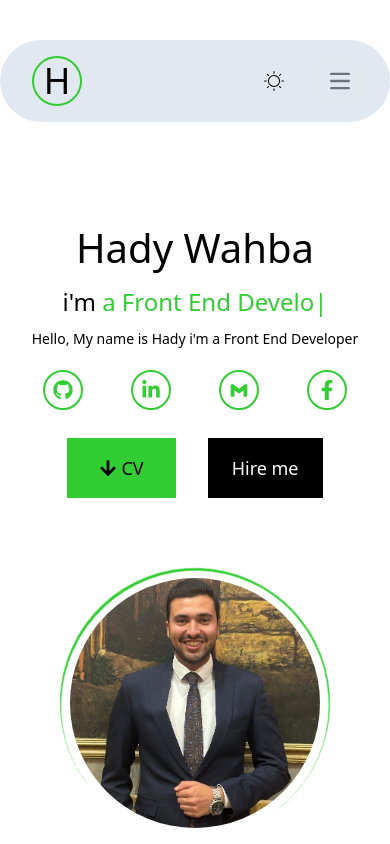
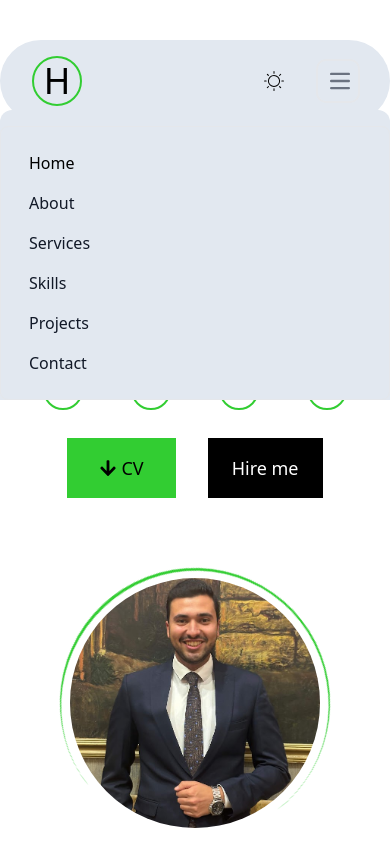
Before and after one commit to Hadywahba/portfolio, a React (Vite) app: page / in a window 390 px wide. Both pictures are taken after a click on the button "Open main menu". Shown: the top 844 px of the page. Built offline with nearby package versions, Linux system fonts and the light colour scheme.

Commit message:
fix:navbar button error

```diff
--- a/src/components/Navbar/Navbar.jsx
+++ b/src/components/Navbar/Navbar.jsx
@@ -2,71 +2,86 @@ import { CiLight } from "react-icons/ci";
 import { HiMoon } from "react-icons/hi";
 import { motion } from "framer-motion";
 import { containerVariant, leftVarient } from "../../animation/navbarAnimation";
+import { useState } from "react";
 export default function Navbar({ darkMode, setDarkMode }) {
+  const [openButton, setopenButton] = useState(false);
+
+  const toggleNavButton = () => {
+    setopenButton(!openButton);
+  };
+
   return (
     <nav className="bg-slate-200 border-gray-200 dark:bg-slate-900 container  px-4  rounded-full mt-10 mb-24 ">
       <motion.div
         variants={containerVariant}
         initial="hidden"
-      animate="visible"
-
+        animate="visible"
         className="max-w-screen-xl flex flex-wrap items-center justify-between     mx-auto   p-4 "
       >
-        <motion.div   variants={leftVarient} className="portfolio-name flex justify-center items-center p-4">
+        <motion.div
+          variants={leftVarient}
+          className="portfolio-name flex justify-center items-center p-4"
+        >
           <span className="text-4xl dark:text-white ">H</span>
         </motion.div>
 
         <div className="flex gap-8">
           <div
-            className="hidden    absolute left-0 top-[54px] md:relative md:top-0  w-full md:block md:w-auto"
+            className={` ${openButton ? 'visible' : 'hidden'} md:block  w-full absolute bg-slate-200 rounded-t-xl dark:bg-slate-900   md:relative md:top-0 top-[110px]  left-0  md:w-auto`}
             id="navbar-default"
           >
-            <ul className="font-medium flex flex-col p-4 md:p-0 mt-4 border border-gray-100 rounded-lg bg-gray-50 md:bg-transparent md:border-transparent md:flex-row md:space-x-8 rtl:space-x-reverse md:mt-0 md:border-0  ">
-              <li>
-                <motion.a  variants={leftVarient}
+            <ul className="font-medium flex flex-col p-4 md:p-0 mt-4 border  rounded-lg  md:bg-transparent md:border-transparent md:flex-row md:space-x-8 rtl:space-x-reverse md:mt-0 md:border-0  ">
+              <li onClick={()=>setopenButton(false)}>
+                <motion.a
+                  variants={leftVarient}
                   href="#home"
-                  className="block py-2 px-3   rounded-sm md:bg-transparent   md:p-0 md:hover:text-text-dark-color md:dark:hover:text-text-color  "
+                  className="block py-2 px-3   rounded-sm md:bg-transparent   md:p-0 dark:hover:bg-text-color md:dark:hover:bg-transparent hover:bg-text-dark-color md:hover:bg-transparent   md:hover:text-text-dark-color md:dark:hover:text-text-color  "
                   aria-current="page"
                 >
                   Home
                 </motion.a>
               </li>
-              <li>
-                <motion.a variants={leftVarient}
+              <li onClick={()=>setopenButton(false)}>
+                <motion.a
+                  variants={leftVarient}
                   href="#about"
-                  className="block py-2 px-3 text-gray-900 rounded-sm  md:hover:bg-transparent md:border-0 md:hover:text-text-dark-color md:p-0  md:dark:hover:text-text-color dark:text-white md:dark:focus:text-colo3  md:dark:hover:bg-transparent"
+                  className="block py-2 px-3 text-gray-900 rounded-sm dark:hover:bg-text-color  hover:bg-text-dark-color md:hover:bg-transparent   md:border-0  md:hover:text-text-dark-color md:p-0  md:dark:hover:text-text-color dark:text-white md:dark:focus:text-colo3  md:dark:hover:bg-transparent"
                 >
                   About
                 </motion.a>
               </li>
-              <li>
-                <motion.a variants={leftVarient}
+              <li onClick={()=>setopenButton(false)}>
+                <motion.a
+                  variants={leftVarient}
                   href="#services"
-                  className="block py-2 px-3 text-gray-900 rounded-sm  md:hover:bg-transparent md:border-0 md:hover:text-text-dark-color md:p-0  md:dark:hover:text-text-color  dark:text-white md:dark:focus:text-colo3 md:dark:hover:bg-transparent"
+                  className="block py-2 px-3 text-gray-900 rounded-sm  md:hover:bg-transparent md:border-0 dark:hover:bg-text-color  hover:bg-text-dark-color  md:hover:text-text-dark-color md:p-0  md:dark:hover:text-text-color  dark:text-white md:dark:focus:text-colo3 md:dark:hover:bg-transparent"
                 >
                   Services
                 </motion.a>
               </li>
-              <li>
-                <motion.a variants={leftVarient}
+              <li onClick={()=>setopenButton(false)}>
+                <motion.a
+                  variants={leftVarient}
                   href="#skills"
-                  className="block py-2 px-3 text-gray-900 rounded-sm  md:hover:bg-transparent md:border-0 md:hover:text-text-dark-color md:p-0  md:dark:hover:text-text-color  dark:text-white md:dark:focus:text-colo3 md:dark:hover:bg-transparent"
+                  className="block py-2 px-3 text-gray-900 rounded-sm  md:hover:bg-transparent md:border-0 md:hover:text-text-dark-color md:p-0 dark:hover:bg-text-color  hover:bg-text-dark-color   md:dark:hover:text-text-color  dark:text-white md:dark:focus:text-colo3 md:dark:hover:bg-transparent"
                 >
                   Skills
                 </motion.a>
               </li>
-              <li>
-                <motion.a variants={leftVarient}
+              <li onClick={()=>setopenButton(false)}>
+                <motion.a
+                  variants={leftVarient}
                   href="#projects"
-                  className="block py-2 px-3 text-gray-900 rounded-sm  md:hover:bg-transparent md:border-0 md:hover:text-text-dark-color md:p-0  md:dark:hover:text-text-color  dark:text-white md:dark:focus:text-colo3 md:dark:hover:bg-transparent"
+                  className="block py-2 px-3 text-gray-900 rounded-sm  md:hover:bg-transparent md:border-0 md:hover:text-text-dark-color md:p-0  md:dark:hover:text-text-color dark:hover:bg-text-color  hover:bg-text-dark-color   dark:text-white md:dark:focus:text-colo3 md:dark:hover:bg-transparent"
                 >
                   Projects
                 </motion.a>
               </li>
-              <li>
-                <motion.a variants={leftVarient}
+              <li onClick={()=>setopenButton(false)}>
+                <motion.a
+                  variants={leftVarient}
                   href="#contact"
-                  className="block py-2 px-3 text-gray-900 rounded-sm  md:hover:bg-transparent md:border-0 md:hover:text-text-dark-color md:p-0  md:dark:hover:text-text-color  dark:text-white md:dark:focus:text-colo3  md:dark:hover:bg-transparent"
+                  className="block py-2 px-3 text-gray-900 rounded-sm dark:hover:bg-text-color  hover:bg-text-dark-color   md:hover:bg-transparent md:border-0 md:hover:text-text-dark-color md:p-0  md:dark:hover:text-text-color  dark:text-white md:dark:focus:text-colo3  md:dark:hover:bg-transparent"
                 >
                   Contact
                 </motion.a>
@@ -74,18 +89,17 @@ export default function Navbar({ darkMode, setDarkMode }) {
             </ul>
           </div>
 
-          <motion.button variants={leftVarient}
+          <motion.button
+            variants={leftVarient}
             className=" text-2xl rounded"
             onClick={() => setDarkMode(!darkMode)}
           >
             {darkMode ? <HiMoon /> : <CiLight />}
           </motion.button>
           <button
-            data-collapse-toggle="navbar-default"
+            onClick={toggleNavButton}
             type="button"
             className="inline-flex items-center p-2 w-10 h-10 justify-end md:justify-center text-sm text-gray-500 rounded-lg md:hidden hover:bg-gray-100 focus:outline-none focus:ring-2 focus:ring-gray-200 dark:text-gray-400 dark:hover:bg-gray-700 dark:focus:ring-gray-600"
-            aria-controls="navbar-default"
-            aria-expanded="false"
           >
             <span className="sr-only">Open main menu</span>
             <svg
```
